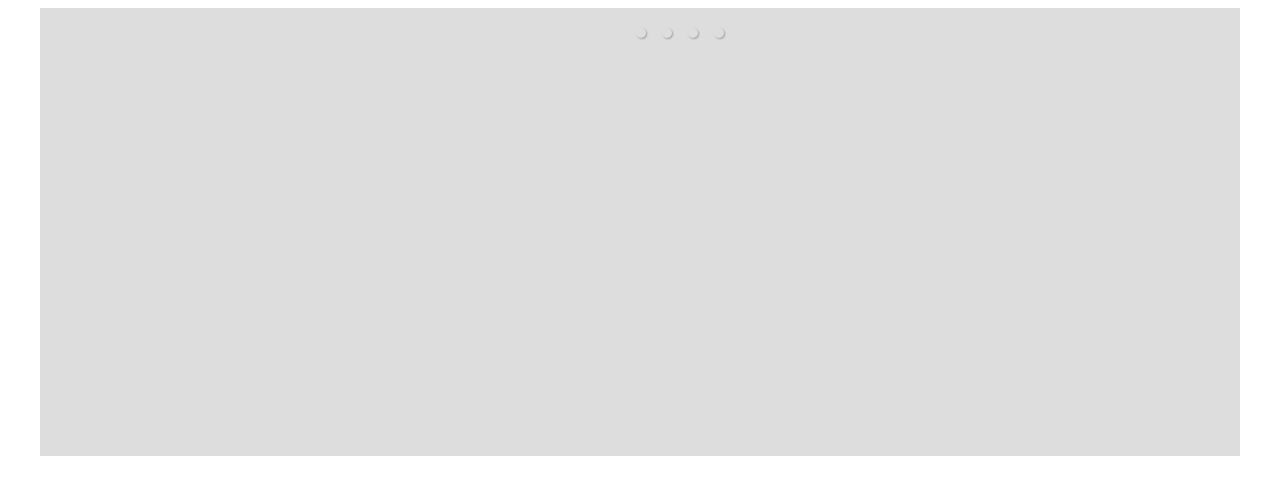
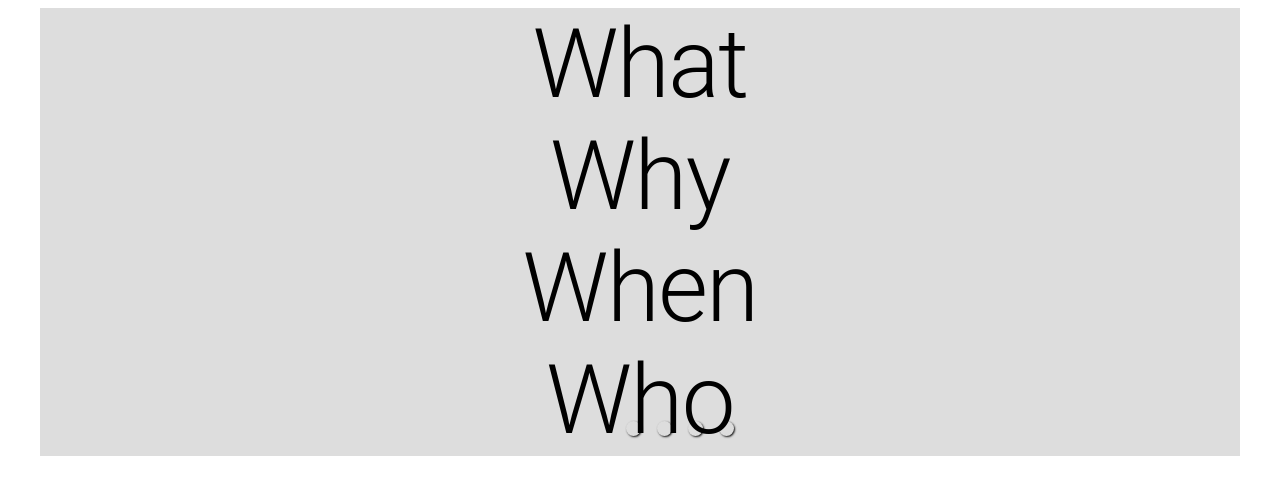
Before and after one commit to Flavyoo/mui-carousel, a React app: page / in a window 1280 px wide. Shown: the top 494 px of the page. Built offline with nearby package versions, Linux system fonts and the light colour scheme; the HTML template or start-up script is replaced by a standard one.

Commit message:
Remove transform code

```diff
--- a/src/components/Carousel/Carousel.tsx
+++ b/src/components/Carousel/Carousel.tsx
@@ -27,7 +27,6 @@ const AnimatedSlider = styled('ul')({
   padding: 0,
   margin: 0,
   transition: 'all .35s ease-in-out',
-  transform: 'translate3d(-1300%, 0px, 0px)',
   transitionDuration: '350ms',
 });
 
@@ -63,13 +62,17 @@ export const Carousel: React.FC<CarouselProps> = ({
         onClick={i => console.log('index: ', i)}
       />
       <SliderContainer>
-        {React.Children.map(children, (child, index) => (
-          <AnimatedSlider key={index}>
-            <Slide selected={index === childInView} previous={false}>
-              {child}
+        <AnimatedSlider>
+          {React.Children.map(children, (item, index) => (
+            <Slide
+              key={index}
+              selected={index === childInView}
+              previous={false}
+            >
+              {item}
             </Slide>
-          </AnimatedSlider>
-        ))}
+          ))}
+        </AnimatedSlider>
       </SliderContainer>
     </Root>
   );
--- a/src/components/LegendControls/LegendControls.tsx
+++ b/src/components/LegendControls/LegendControls.tsx
@@ -8,6 +8,7 @@ const ControlUL = styled('ul')({
   textAlign: 'center',
   width: '100%',
   zIndex: 1,
+  bottom: 0,
 });
 
 const ControlLI = styled('li')({
@@ -16,10 +17,9 @@ const ControlLI = styled('li')({
   margin: '0 0.5rem',
   borderRadius: '50%',
   transition: 'opacity 0.25s ease-in',
-  opacity: 0.3,
   boxShadow: '1px 1px 2px rgb(0 0 0/90%)',
-  width: 10,
-  height: 10,
+  width: 15,
+  height: 15,
 });
 
 export const LegendControls: React.FC<LegendControlProps> = ({
```
